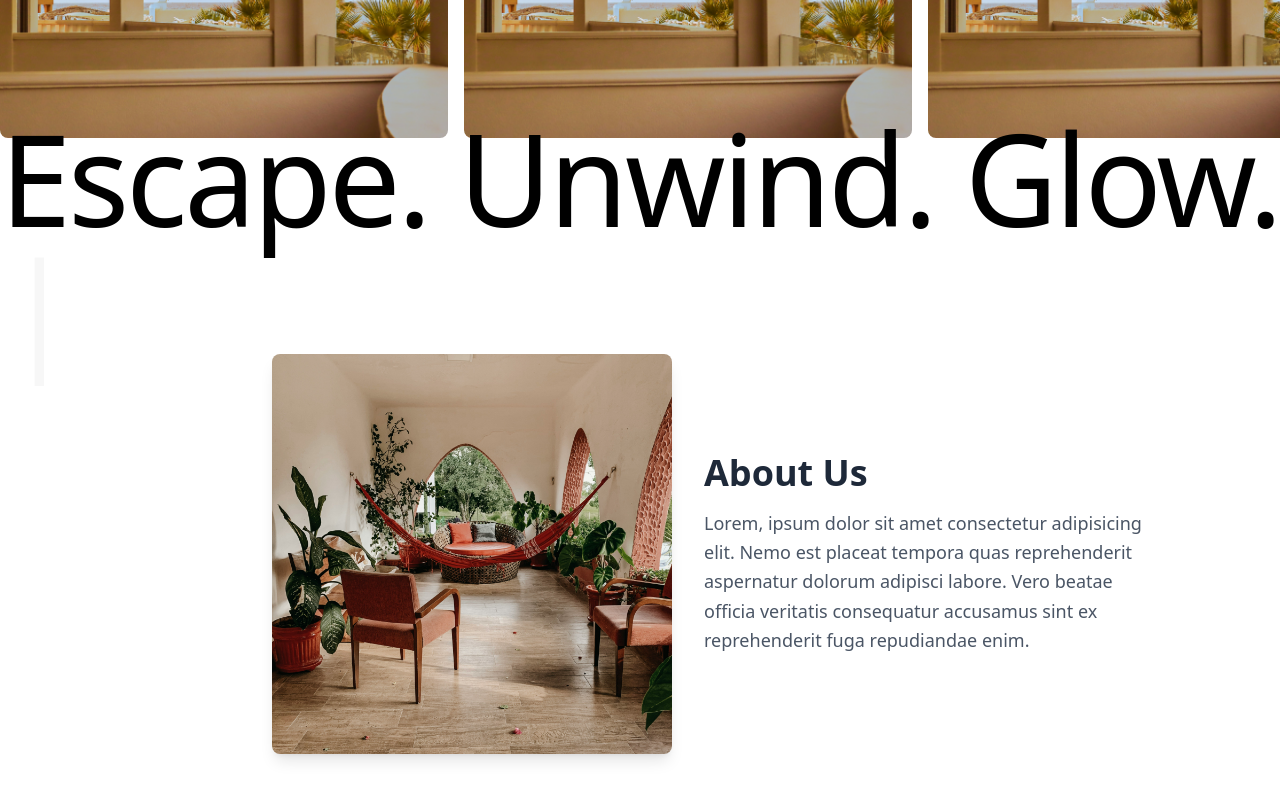
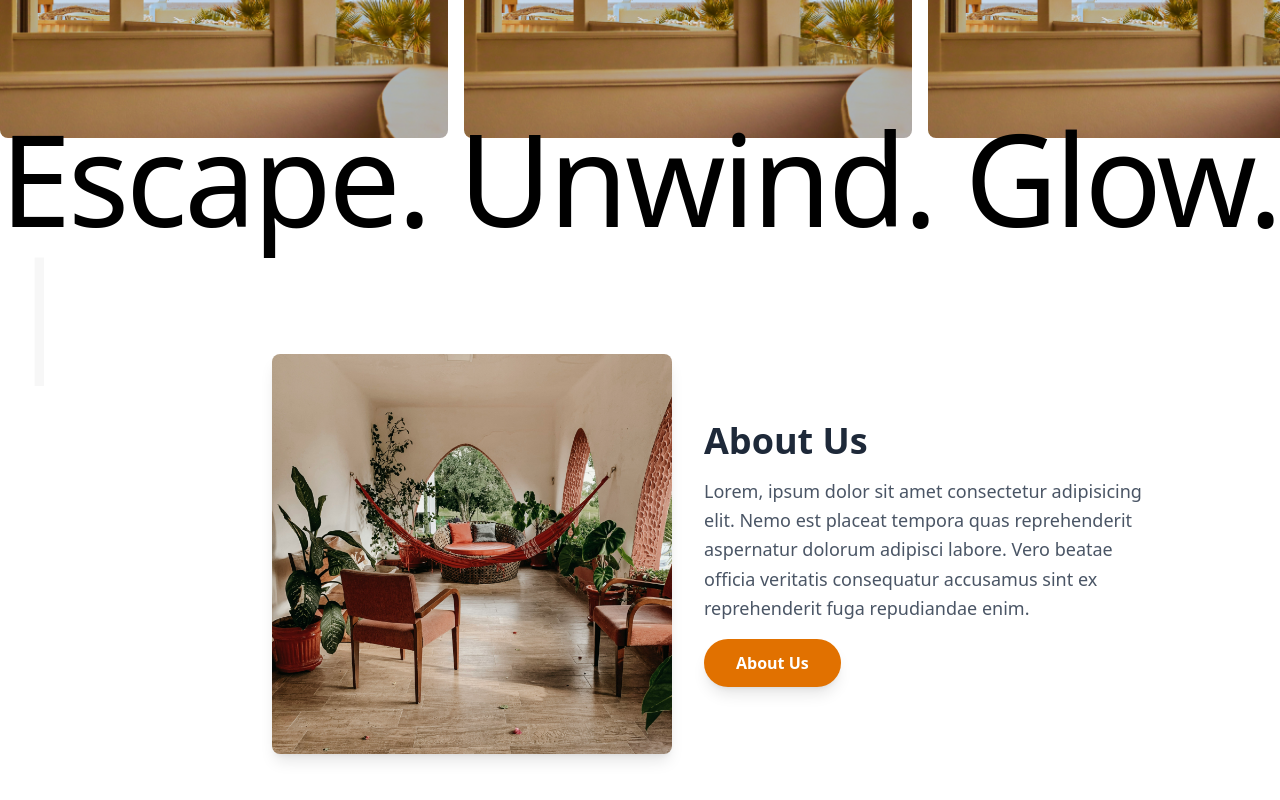
Before and after one commit to olivia497/lume-hotel-project, a React (Vite) app: page / in a window 1280 px wide. Shown: the part 358-1158 px from the top of the page. Built offline with nearby package versions, Linux system fonts and the light colour scheme.

Commit message:
About us button made without route

```diff
--- a/src/components/About.jsx
+++ b/src/components/About.jsx
@@ -23,6 +23,12 @@ const About = () => {
             reprehenderit aspernatur dolorum adipisci labore. Vero beatae officia veritatis
             consequatur accusamus sint ex reprehenderit fuga repudiandae enim.
           </p>
+          <button
+            className='bg-amber-600 hover:bg-amber-700 text-white font-semibold py-3 px-8 rounded-full shadow-lg hover:shadow-xl transform hover:scale-105 transition-all duration-200'
+            onClick={() => console.log('About us clicked!')}
+          >
+            About Us
+          </button>
         </div>
       </div>
     </div>
```
